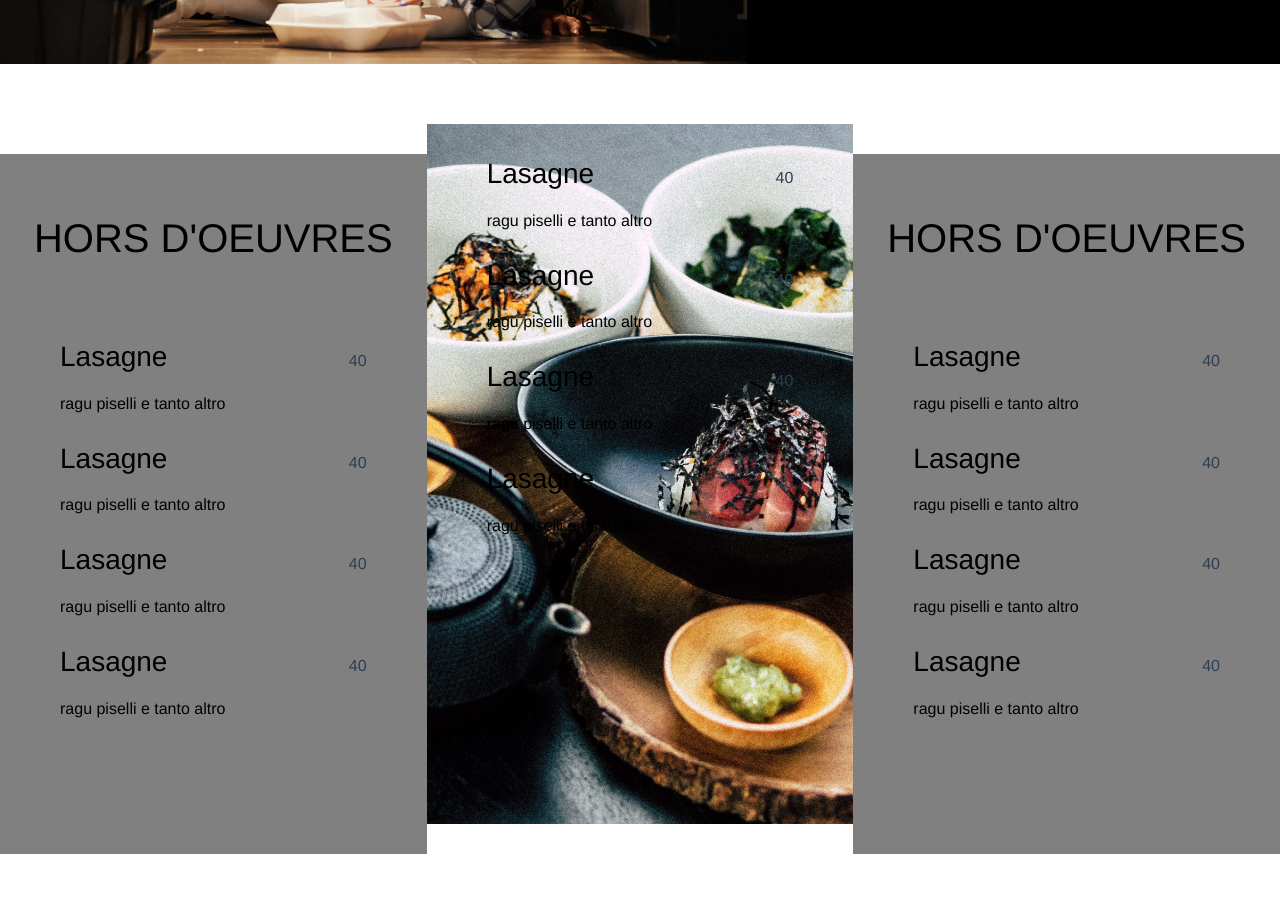
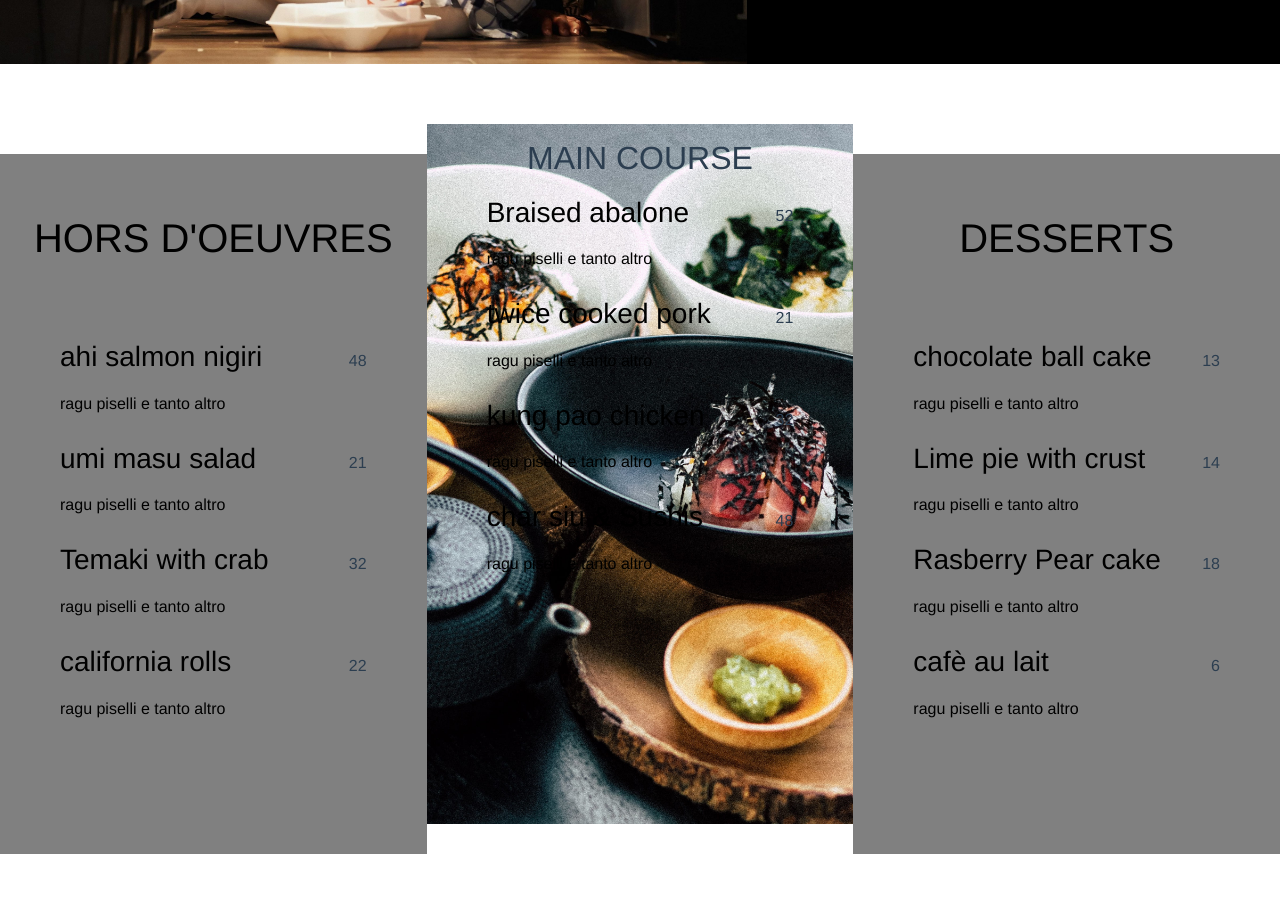
Before and after one commit to matteo92i/proj-html-vuejs, a Vue app: page / in a window 1280 px wide. Shown: the part 5400-6300 px from the top of the page. Built offline with nearby package versions, Linux system fonts and the light colour scheme.

Commit message:
fine menu

```diff
--- a/src/components/MainPart8.vue
+++ b/src/components/MainPart8.vue
@@ -11,14 +11,14 @@
 
                 <div class="col-4 p-0">
                     <div class="sfondo-2">
-                        <h2 class="h2-menu"></h2>
+                        <h2 class="h2-menu">Main Course</h2>
                         <Menu v-for="(element, index) in colazione" :key="index" :nome="element.nomePiatto" :prezzo="element.prezzo" :descrizione="element.descrizionePiatto"/>
                     </div>
                 </div>
 
                 <div class="col-4 p-0">
                     <div class="sfondo-1">
-                        <h1 class="h1-menu">hors d'oeuvres</h1>
+                        <h1 class="h1-menu">Desserts</h1>
                         <Menu v-for="(element, index) in cena" :key="index" :nome="element.nomePiatto" :prezzo="element.prezzo" :descrizione="element.descrizionePiatto"/>
                     </div>
                 </div>
@@ -48,67 +48,67 @@ export default {
         return{
             pranzo:[
                 {
-                    nomePiatto:'Lasagne',
-                    prezzo: 40,
+                    nomePiatto:'ahi salmon nigiri',
+                    prezzo: 48,
                     descrizionePiatto:'ragu piselli e tanto altro'
                 },
                 {
-                    nomePiatto:'Lasagne',
-                    prezzo: 40,
+                    nomePiatto:'umi masu salad',
+                    prezzo: 21,
                     descrizionePiatto:'ragu piselli e tanto altro'
                 },
                 {
-                    nomePiatto:'Lasagne',
-                    prezzo: 40,
+                    nomePiatto:'Temaki with crab',
+                    prezzo: 32,
                     descrizionePiatto:'ragu piselli e tanto altro'
                 },
                 {
-                    nomePiatto:'Lasagne',
-                    prezzo: 40,
+                    nomePiatto:'california rolls',
+                    prezzo: 22,
                     descrizionePiatto:'ragu piselli e tanto altro'
                 },
             ],
             colazione:[
                 {
-                    nomePiatto:'Lasagne',
-                    prezzo: 40,
+                    nomePiatto:'Braised abalone',
+                    prezzo: 52,
                     descrizionePiatto:'ragu piselli e tanto altro'
                 },
                 {
-                    nomePiatto:'Lasagne',
-                    prezzo: 40,
+                    nomePiatto:'twice cooked pork',
+                    prezzo: 21,
                     descrizionePiatto:'ragu piselli e tanto altro'
                 },
                 {
-                    nomePiatto:'Lasagne',
-                    prezzo: 40,
+                    nomePiatto:'kung pao chicken',
+                    prezzo: 32,
                     descrizionePiatto:'ragu piselli e tanto altro'
                 },
                 {
-                    nomePiatto:'Lasagne',
-                    prezzo: 40,
+                    nomePiatto:'char siu & Sushis',
+                    prezzo: 48,
                     descrizionePiatto:'ragu piselli e tanto altro'
                 },
             ],
             cena:[
                 {
-                    nomePiatto:'Lasagne',
-                    prezzo: 40,
+                    nomePiatto:'chocolate ball cake',
+                    prezzo: 13,
                     descrizionePiatto:'ragu piselli e tanto altro'
                 },
                 {
-                    nomePiatto:'Lasagne',
-                    prezzo: 40,
+                    nomePiatto:'Lime pie with crust',
+                    prezzo: 14,
                     descrizionePiatto:'ragu piselli e tanto altro'
                 },
                 {
-                    nomePiatto:'Lasagne',
-                    prezzo: 40,
+                    nomePiatto:'Rasberry Pear cake',
+                    prezzo: 18,
                     descrizionePiatto:'ragu piselli e tanto altro'
                 },
                 {
-                    nomePiatto:'Lasagne',
-                    prezzo: 40,
+                    nomePiatto:'cafè au lait',
+                    prezzo: 6,
                     descrizionePiatto:'ragu piselli e tanto altro'
                 },
             ]
```
